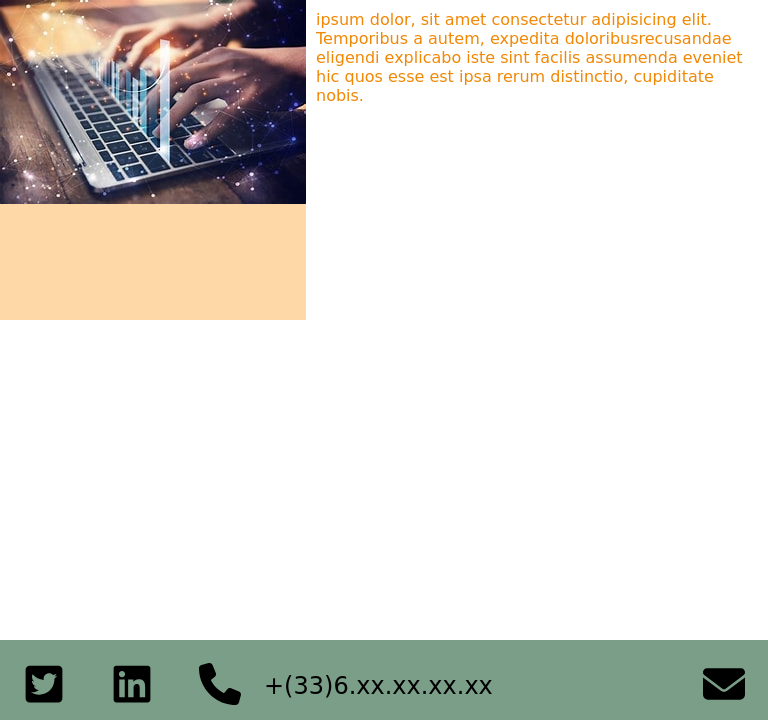
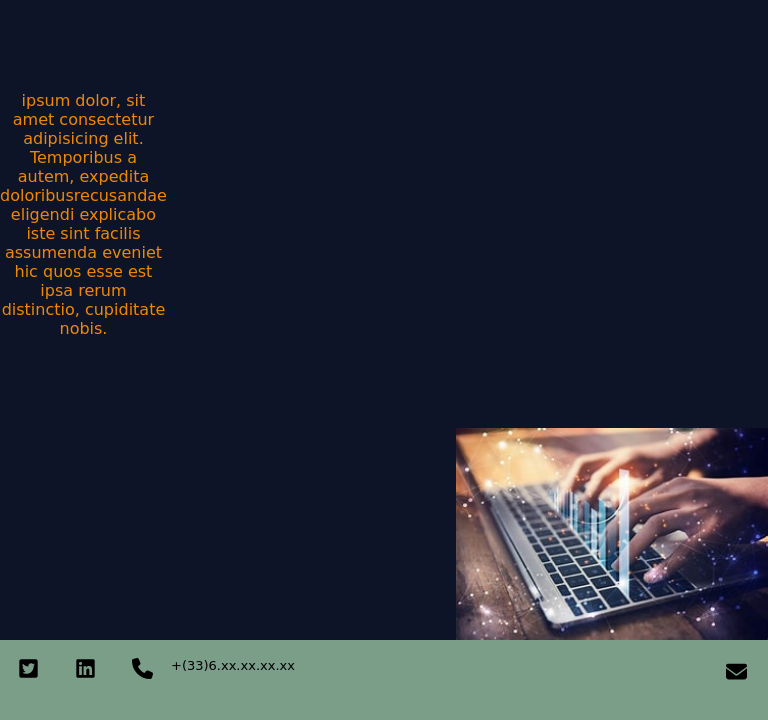
Before and after one commit to Robi62300/portfolio, a PHP site: page /Pages/Accueil.html in a window 768 px wide. Shown: the part 80-800 px from the top of the page. Run offline with PHP 8.4, Linux system fonts and the light colour scheme.

Commit message:
suitesite

```diff
--- a/Css/Footer/index.css
+++ b/Css/Footer/index.css
@@ -1,6 +1,6 @@
 footer {
     height: 10vh;
-    width: 100%;
+    width: 100vw;
     background-color: #7b9e89;
     position: absolute;
     align-self: end;
@@ -34,3 +34,42 @@ footer {
     float: left;
     font-size: x-large;
 }
+
+@media (max-width: 768px) {
+    footer {
+        height: 10vh;
+        width: 100vw;
+        background-color: #7b9e89;
+        position: absolute;
+        align-self: end;
+        bottom: 0;
+
+    }
+
+    .Accueil {
+        height: 21px;
+        width: 21px;
+        align-content: center;
+        margin: 15px;
+        float: left;
+        font-size: 8px;
+        padding: 3px;
+    }
+
+    #mail {
+        height: 21px;
+        width: 21px;
+        align-content: center;
+        float: right;
+        margin: 18px;
+        padding: 3px;
+    }
+
+    #NumeroTel {
+        margin: 18px;
+        margin-left: 0px;
+        align-content: center;
+        float: left;
+        font-size: small;
+    }
+}
--- a/Css/Main/index.css
+++ b/Css/Main/index.css
@@ -7,26 +7,39 @@
  }
 
  .Grid {
-     background-color: #ffffff;
      display: grid;
-     grid-template-columns: 1fr 3fr ;
-     grid-template-rows: 1fr 1fr ;
-     grid-template-areas: "img test";
+     height: 80vh;
+     grid-template-columns: repeat(3, 1fr);
+     grid-auto-rows: minmax(100px, auto);
+     grid-template-areas:
+         " .    .   ."
+         "img test test"
+         " .    .   ."
+     ;
      justify-content: center;
-     height: 80vh;
      max-width: 100vw;
      z-index: 1;
  }
 
-.Grid .image{
-    grid-area: img;
-    background-color: #ffd8a8;
-}
-.Grid .text{
-    grid-area: test;
-    padding: 10px;
-    color: #f18805;
-}
+ #ImageBureau {
+     width: 100%;
+     height: 100%;
+     /* object-fit: cover; */
+ }
+
+ .image {
+     grid-area: img;
+
+ }
+
+ .text {
+     display: flex;
+     grid-area: test;
+     color: #f18805;
+     text-align: center;
+     margin: 0;
+     align-items: center;
+ }
 
  .GridDeux {
      display: grid;
@@ -50,20 +63,6 @@
      z-index: 1;
  }
 
-  /* .two {
-     grid-column-start: 2;
-     grid-column-end: 4;
-     grid-row: 2;
-     grid-area: paragraphe;
- }
-
- .one {
-     grid-column: 1;
-     grid-row: 2;
-      grid-area: image;
-
- }  */
-
  .PresentationParagraphe {
      grid-column-start: 1;
      grid-column-end: 4;
@@ -77,32 +76,6 @@
      right: 10vh;
      color: #f18805;
  }
-
- /* #ParagrapheAccueil {
-     text-align: center;
-     position: absolute;
-     grid-row: 2;
-     grid-column: 2;
-      top: 8vh;
-     right: 10vh;
-     color: #f18805;
- } */
-
-
- /* #imageA {
-     display: block;
-     grid-row: 2;
-     grid-column: 1;
-     height: 25vh;
-     width: 32vw;
-     max-width: 100%;
-     position: absolute;
-     margin: 0px;
-     padding: 0px;
-     background-size: cover;
-     background-repeat: no-repeat;
-     background-position: center;
- } */
 
  #imageB {
      height: 30vh;
@@ -157,12 +130,11 @@
      background-color: rgb(255, 0, 0);
  }
 
- @media (min-width: 500px) {
-     .grid {
-         grid-template-columns: 1fr 3fr;
-         grid-row: 1fr 1fr 1fr;
+ @media (max-width: 768px) {
+     .Grid {
+         display: grid;
          grid-template-areas:
              "image"
-             "paragrapge";
+             "test";
      }
  }
--- a/Pages/Accueil.html
+++ b/Pages/Accueil.html
@@ -38,11 +38,11 @@
     </header>
     <main>
         <div class="Grid">
-            <div class="image"><img src="/Image/bureau3.jpg"></div>
-            <div class="text">
+            <div class="image"> <img id="ImageBureau" src="/Image/bureau3.jpg" alt=""></div>
+            <div class="text"><p>
                 ipsum dolor, sit amet consectetur adipisicing elit. Temporibus a autem,
                 expedita doloribusrecusandae eligendi explicabo iste sint facilis assumenda
-                eveniet hic quos esse est ipsa rerum distinctio, cupiditate nobis.
+                eveniet hic quos esse est ipsa rerum distinctio, cupiditate nobis.</p>
             </div>
         </div>
 
```
